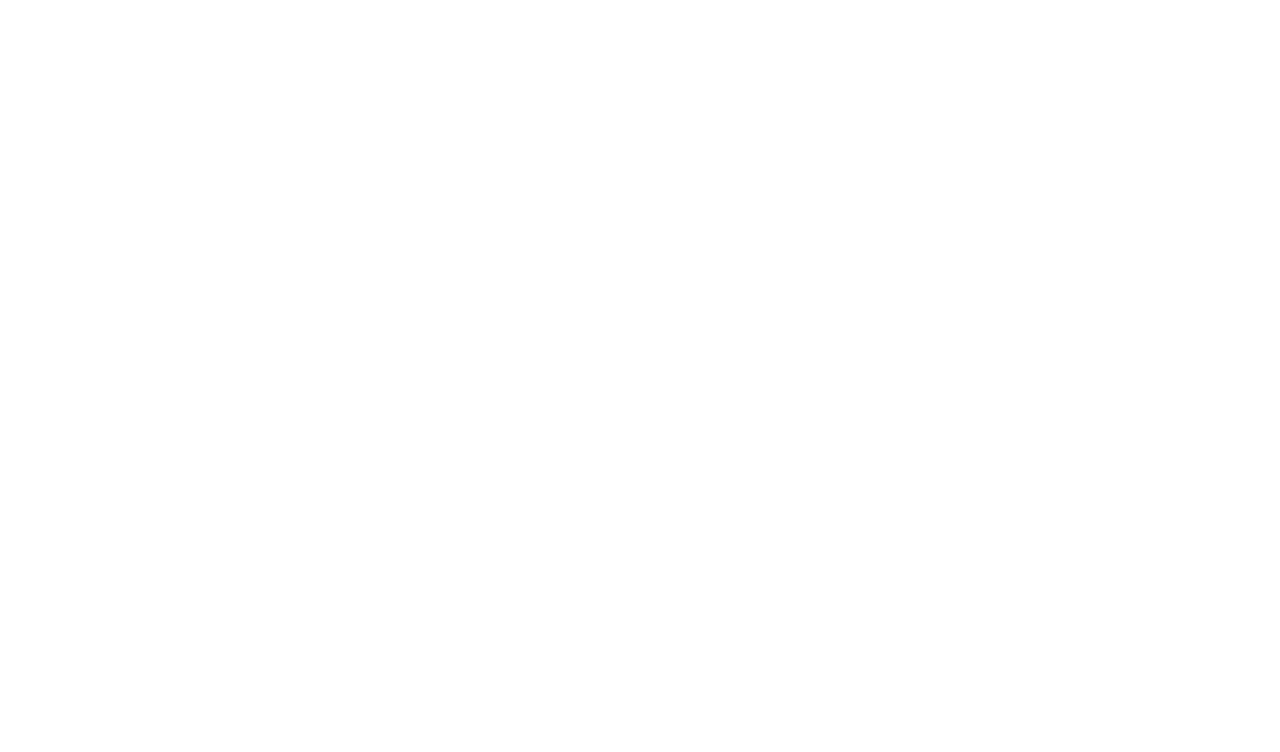
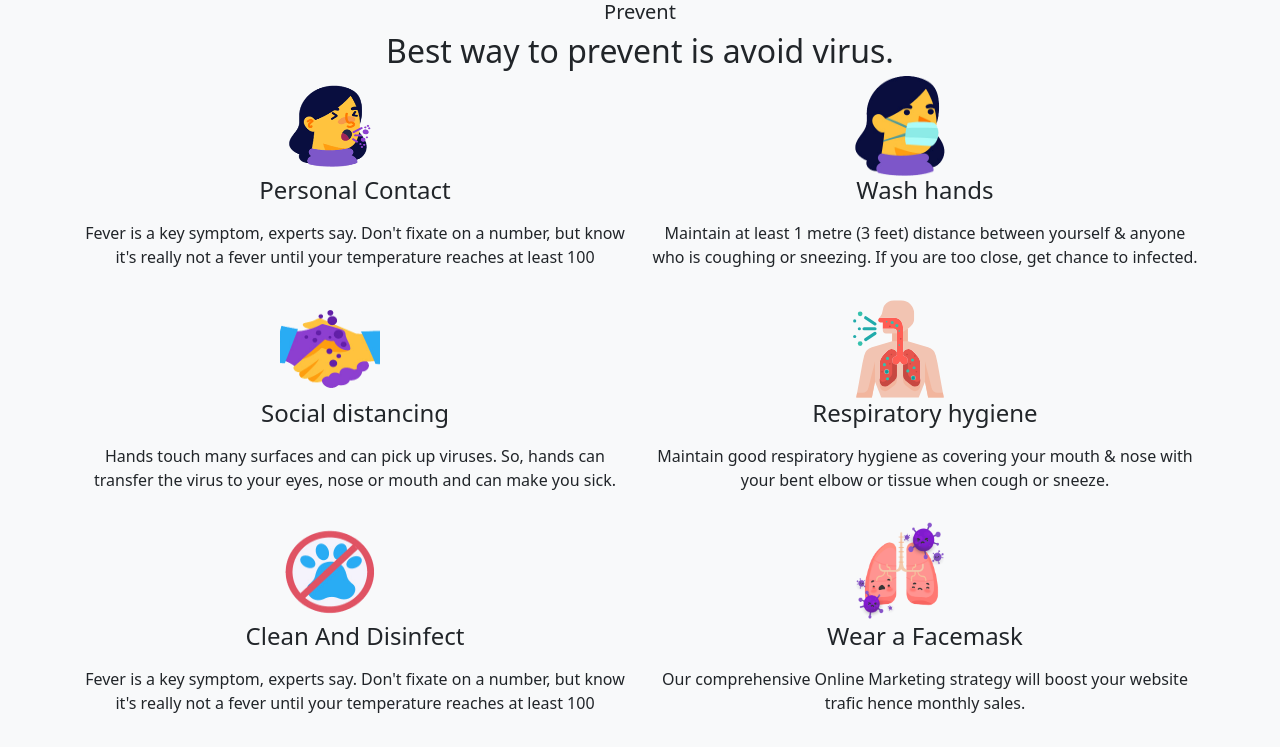
Before and after one commit to nrilova/pandemic-data, a React (Create React App) app: page / in a window 1280 px wide. Shown: the top 752 px of the page. Built offline with nearby package versions, Linux system fonts and the light colour scheme.

Commit message:
create view-2

```diff
--- a/package.json
+++ b/package.json
@@ -9,6 +9,8 @@
     "axios": "^1.2.2",
     "bootstrap": "^5.2.3",
     "d3": "^3.0.0",
+    "jquery": "^3.6.3",
+    "popper.js": "^1.16.1",
     "react": "^18.2.0",
     "react-dom": "^18.2.0",
     "react-router-dom": "^6.6.2",
--- a/src/App.css
+++ b/src/App.css
@@ -1,3 +1,7 @@
+@import 'bootstrap/dist/css/bootstrap.min.css'
+@import 'bootstrap/dist/js/bootstrap.bundle.min';
+
+
 .App {
   text-align: center;
 }
--- a/src/App.js
+++ b/src/App.js
@@ -1,10 +1,14 @@
 import './App.css';
-
+import 'bootstrap/dist/css/bootstrap.min.css';
+//import Navbar from './components/landing/navbar/Navbar'
+//import Traker1 from './components/trakers/traker-1/Traker-1'
+import Section2 from './components/landing/section-2/Section-2'
 
 function App() {
   return (
     <div className="App">
 
+      <Section2/>
     </div>
   );
 }
--- /dev/null
+++ b/src/components/landing/section-2/Section-2.css
@@ -0,0 +1,29 @@
+
+
+.spread-image img {
+    width: 100px;
+    height: 100px;
+    top: 50%;
+    left: 50%;
+    margin-left: -50px;
+    margin-top: -50px;
+}
+
+img {
+    vertical-align: middle;
+    border-style: none;
+}
+
+* {
+    outline: none;
+    padding: 0;
+}
+
+*, *::before, *::after {
+    box-sizing: border-box;
+}
+
+img {
+    overflow-clip-margin: content-box;
+    overflow: clip;
+}
--- a/src/components/landing/section-2/Section-2.jsx
+++ b/src/components/landing/section-2/Section-2.jsx
@@ -0,0 +1,117 @@
+import React from "react";
+import 'bootstrap/dist/css/bootstrap.min.css'
+import '../section-2/Section-2.css'
+import Icon2 from '../../../images/icon2.png'
+import Icon4 from '../../../images/icon4.png'
+import Icon5 from '../../../images/icon5.png'
+import Breathing from '../../../images/breathing.svg'
+import Icon6 from '../../../images/icon6.png'
+import BannerRight from '../../../images/banner-right.png'
+
+function Section2() {
+    return (
+        <div class="spread-wrapper padding-100 bg-light">
+            <div class="container">
+                <div class="row justify-content-center">
+                    <div class="col-xl-8">
+                        <div class="section-title text-center">
+                            <h5 class="has-animation" data-delay="0">Prevent</h5>
+                            <h2 class="has-animation" data-delay="50">Best way to prevent is avoid virus.</h2>
+                        </div>
+                    </div>
+                </div>
+                <div class="row">
+                    <div class="col-sm-6 mt-5 mb-3">
+                        <div class="spread-div has-animation" data-delay="0">
+                            <div class="spread-image">
+                                <div class="r-hex">
+                                    <div class="r-hex-inner"></div>
+                                </div>
+                                <img src= {Icon2} alt=""></img>
+                            </div>
+                            <div class="spread-content">
+                                <h4 class="mb-3">Personal Contact</h4>
+                                <p>Fever is a key symptom, experts say. Don't fixate on a number, but know it's really not a fever until your temperature reaches at least 100</p>
+                            </div>
+                        </div>
+                    </div>
+                    <div class="col-sm-6 mt-5 mb-3">
+                        <div class="spread-div has-animation" data-delay="50">
+                            <div class="spread-image">
+                                <div class="r-hex">
+                                    <div class="r-hex-inner"></div>
+                                </div>
+                                <img src={Icon4} alt=""></img>
+                            </div>
+                            <div class="spread-content">
+                                <h4 class="mb-3">Wash hands</h4>
+                                <p>Maintain at least 1 metre (3 feet) distance between yourself &amp; anyone who is coughing or sneezing. If you are too close, get chance to infected.</p>
+                            </div>
+                        </div>
+                    </div>
+                    <div class="col-sm-6 mt-5">
+                        <div class="spread-div has-animation" data-delay="100">
+                            <div class="spread-image">
+                                <div class="r-hex">
+                                    <div class="r-hex-inner"></div>
+                                </div>
+                                <img src={Icon5} alt=""></img>
+                            </div>
+                            <div class="spread-content">
+                                <h4 class="mb-3">Social distancing</h4>
+                                <p>Hands touch many surfaces and can pick up viruses. So, hands can transfer the virus to your eyes, nose or mouth and can make you sick.</p>
+                            </div>
+                        </div>
+                    </div>
+                    <div class="col-sm-6 mt-5 mb-3">
+                        <div class="spread-div has-animation" data-delay="150">
+                            <div class="spread-image">
+                                <div class="r-hex">
+                                    <div class="r-hex-inner"></div>
+                                </div>
+                                <img src={Breathing} alt=""></img>
+                            </div>
+                            <div class="spread-content">
+                                <h4 class="mb-3">Respiratory hygiene</h4>
+                                <p>Maintain good respiratory hygiene as covering your mouth &amp; nose with your bent elbow or tissue when cough or sneeze.</p>
+                            </div>
+                        </div>
+                    </div>
+
+                    <div class="col-sm-6 mt-5">
+                        <div class="spread-div has-animation" data-delay="200">
+                            <div class="spread-image">
+                                <div class="r-hex">
+                                    <div class="r-hex-inner"></div>
+                                </div>
+
+                                <img src={Icon6} alt=""></img>
+                            </div>
+                            <div class="spread-content">
+                                <h4 class="mb-3">Clean And Disinfect</h4>
+                                <p>Fever is a key symptom, experts say. Don't fixate on a number, but know it's really not a                                fever until your temperature reaches at least 100</p>
+                            </div>
+                        </div>
+                    </div>
+                    <div class="col-sm-6 mt-5 mb-3">
+                        <div class="spread-div has-animation" data-delay="250">
+                            <div class="spread-image">
+                                <div class="r-hex">
+                                    <div class="r-hex-inner"></div>
+                                </div>
+                                <img src={BannerRight} alt=""></img>
+                            </div>
+                            <div class="spread-content">
+                                <h4 class="mb-3">Wear a Facemask</h4>
+                                <p>Our comprehensive Online Marketing strategy will boost your website trafic hence monthly sales.</p>
+                            </div>
+                        </div>
+                    </div>
+                </div>
+            </div>
+        </div>
+    )
+
+}
+
+export default Section2
--- a/src/index.js
+++ b/src/index.js
@@ -2,6 +2,9 @@
 import ReactDOM from 'react-dom/client';
 import './index.css';
 import App from './App';
+import 'bootstrap/dist/css/bootstrap.min.css';
+import 'bootstrap/dist/js/bootstrap.bundle.min';
+
 
 const root = ReactDOM.createRoot(document.getElementById('root'));
 root.render(
```
Also changed, not shown: src/components/landing/navbar/Navbar.jsx (line endings or trailing spaces), src/components/trakers/traker-1/Traker-1.css (added), 1 other file (tests, documents, lock files or other folders).
